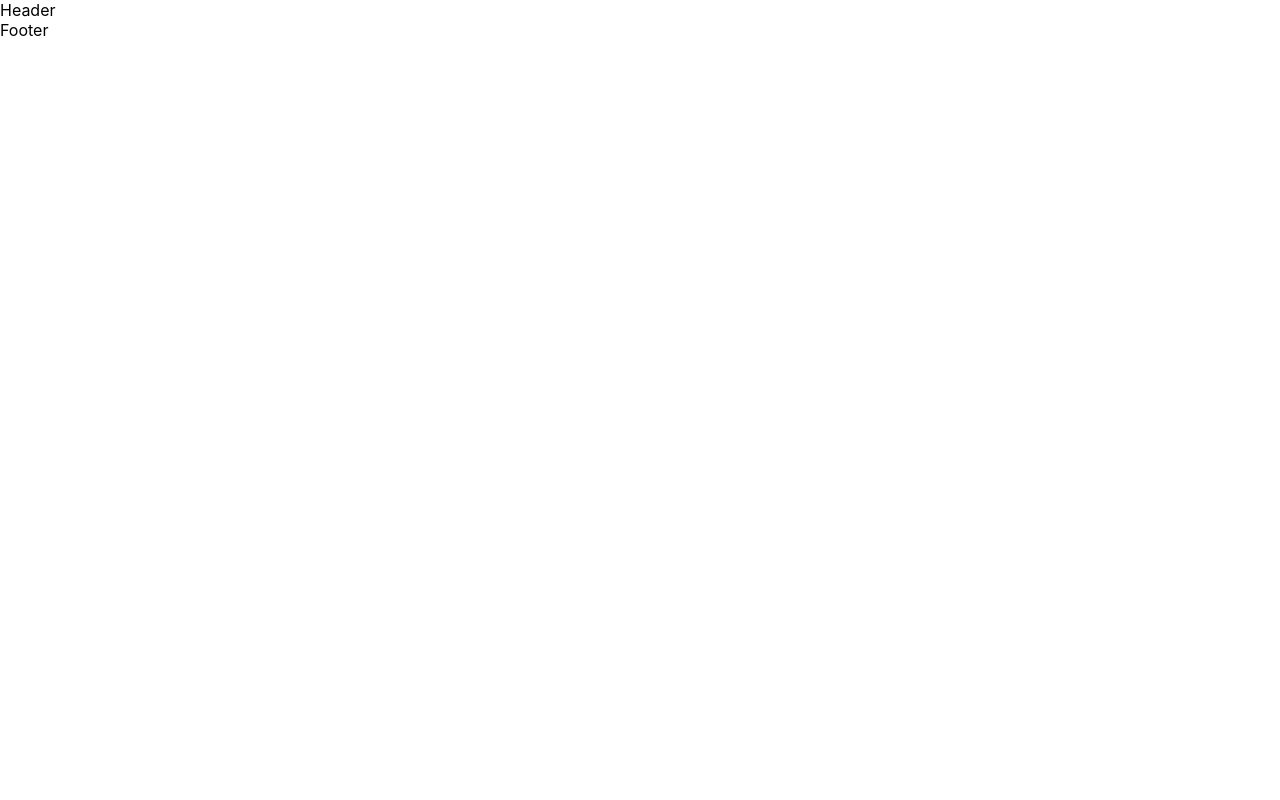
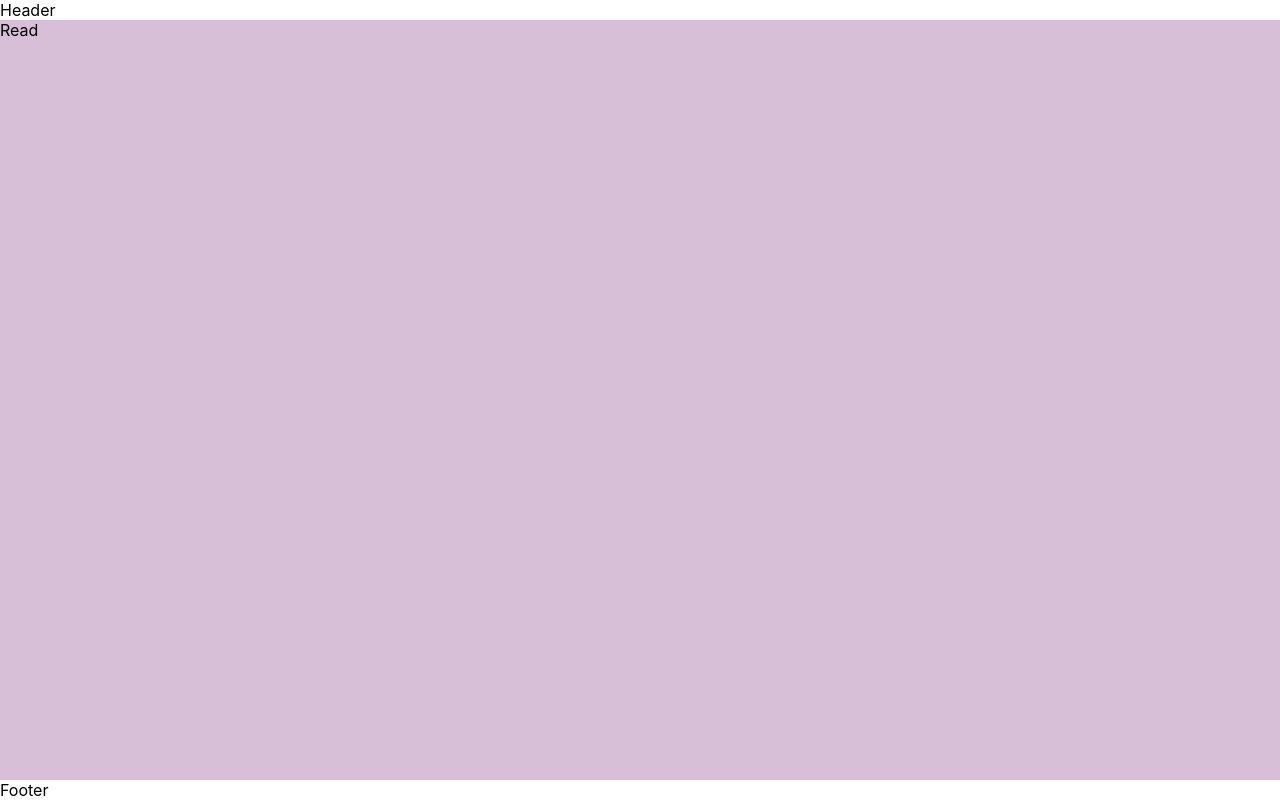
Before and after one commit to cheolgyun7/deve11og, a React (Create React App) app: page /read in a window 1280 px wide. Before the commit this address had no page. Built offline with nearby package versions, Linux system fonts and the light colour scheme.

Commit message:
feat: 수정

```diff
--- /dev/null
+++ b/src/component/crudcomponent/Read.jsx
@@ -0,0 +1,8 @@
+import React from 'react';
+import { Section } from 'styles/SharedStyle';
+
+const Read = () => {
+  return <Section>Read</Section>;
+};
+
+export default Read;
--- a/src/shared/Router.jsx
+++ b/src/shared/Router.jsx
@@ -2,9 +2,10 @@ import { Route, Routes, BrowserRouter } from 'react-router-dom';
 import Home from '../component/Home';
 import Layout from '../component/layout/Layout';
 import Login from 'component/authentication/Login';
-import Mypage from 'component/authentication/Mypage';
+import MyPage from 'component/authentication/MyPage';
 import Register from 'component/authentication/Register';
 import Write from 'component/crudcomponent/Write';
+import Read from 'component/crudcomponent/Read';
 
 const Router = () => {
   return (
@@ -13,9 +14,10 @@ const Router = () => {
         <Routes>
           <Route path="/" element={<Home />}></Route>
           <Route path="/login" element={<Login />}></Route>
-          <Route path="/mypage" element={<Mypage />}></Route>
+          <Route path="/mypage" element={<MyPage />}></Route>
           <Route path="/register" element={<Register />}></Route>
           <Route path="/write" element={<Write />}></Route>
+          <Route path="/read" element={<Read />}></Route>
         </Routes>
       </Layout>
     </BrowserRouter>
```
